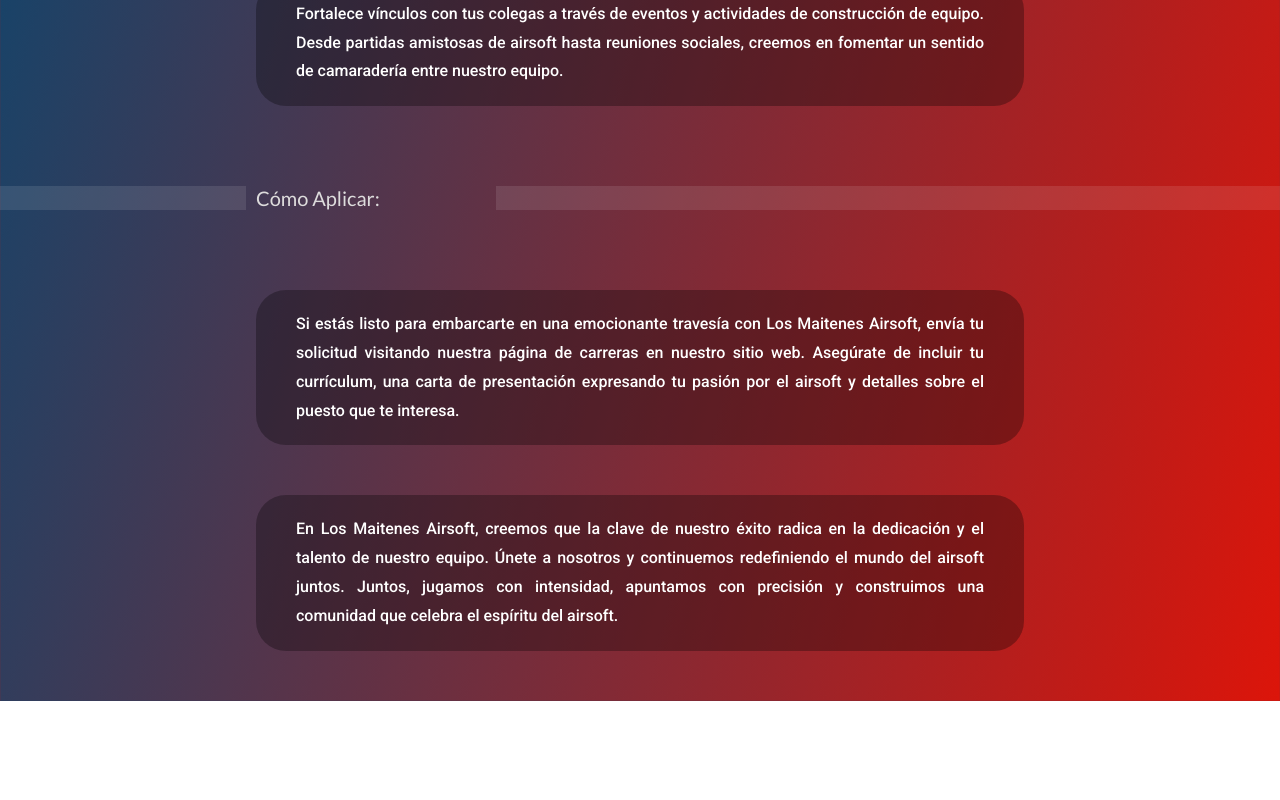
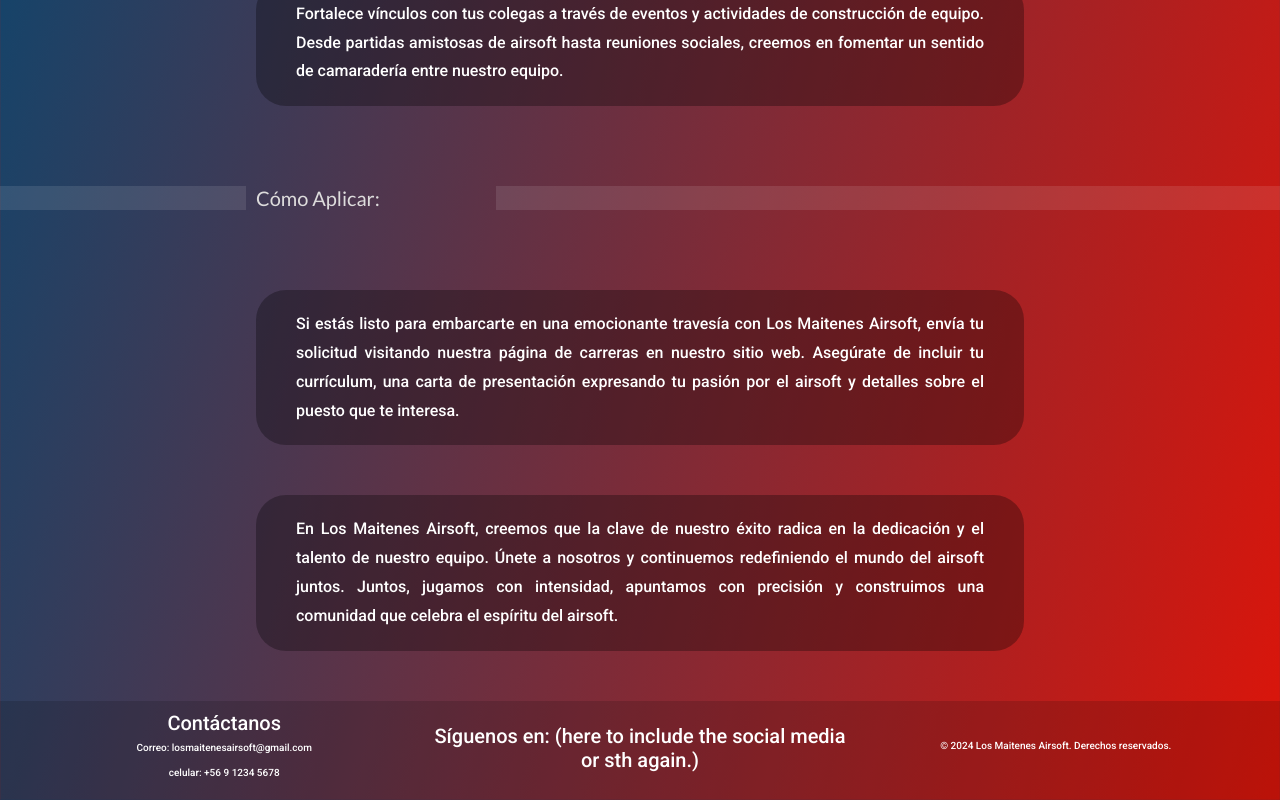
Before and after one commit to Lepe-Dev/losMaitenesAirsoft, a React (Vite) app: page /WorkWithUs in a window 1280 px wide. Shown: the part 4177-4977 px from the top of the page. Before the commit the page ends 4878 px from the top, so only its background shows below. Built offline with nearby package versions, Linux system fonts and the light colour scheme.

Commit message:
footer done

```diff
--- a/src/App.css
+++ b/src/App.css
@@ -14,6 +14,7 @@
   --scroll-button-color: #fff;
   --background-social-media: #0000003c;
   --background-scroll-button: #007bff;
+  --footer-background-color: #00000026;
   /* Colors */
   --main-color: #3498db;        /* Main color */ /* this can be changed for the BG color */
   --secondary-color: #2ecc71;   /* Secondary color */ /* this must be assigned */
@@ -381,9 +382,36 @@
   color: white;
 }
 /* gallery section ends here */
-<<<<<<< HEAD
-@media screen and (max-width: 978px) {
-=======
+
+/* footer section starts here */
+.footer {
+  margin-top: 5rem;
+  margin-bottom: 0rem;
+  padding: 1rem;
+  color: white;
+  background-color: var(--footer-background-color);
+}
+.footer-content {
+  display: flex;
+  flex-direction: row;
+  align-items: center;
+  justify-content: center;
+}
+.section1 {
+  flex-basis: 33%;
+  text-align: center;
+}
+.section2 {
+  flex-basis: 33%;
+  text-align: center;
+}
+.section3 {
+  flex-basis: 33%;
+  text-align: center;
+}
+/* footer section ends here */
+
+
   @media screen and (max-width: 978px) {
     .home-container{
       margin-top: 5rem;
@@ -409,7 +437,6 @@
     .logo-facebook, .logo-youtube{
       width: 3rem;
     }
->>>>>>> 61be5b59e226ab3aa07300e22367d12841e5e9bf
     .about__text-container {
       width: 100%;
       display: flex;
--- a/src/App.jsx
+++ b/src/App.jsx
@@ -7,6 +7,7 @@
 import WorkWithUs from './Components/WorkWithUs';
 import ScrollButton from './Components/ScrollButton';
 import ContactFloatingButton from './Components/ContactFloatingButton';
+import Footer from './Components/Footer';
 function App() {
 
   return (
@@ -22,6 +23,7 @@
         </Routes>
         <ScrollButton />
         <ContactFloatingButton />
+        <Footer />
       </BrowserRouter>
     </>
   )
--- /dev/null
+++ b/src/Components/Footer.jsx
@@ -0,0 +1,31 @@
+
+const Footer = () => {
+    return (
+        <footer className="footer">
+            <div className="footer-content">
+
+                <div className="footer-section section1">
+                    <h2>Contáctanos</h2>
+                    <p>Correo: losmaitenesairsoft@gmail.com</p>
+                    <p>celular: +56 9 1234 5678</p>
+                </div>
+
+                <div className="footer-section section2">
+                    <h2>Síguenos en: (here to include the social media or sth again.)</h2>
+                    <div className="social-icons">
+                        {/* Include social icons or links here */}
+                        {/* Example: <a href="#" className="social-icon">Icon</a> */}
+                    </div>
+                </div>
+
+                <div className="footer-bottom section3">
+                <p>&copy; 2024 Los Maitenes Airsoft. Derechos reservados.</p>
+            </div>
+            </div>
+
+
+        </footer>
+    );
+};
+
+export default Footer;
```
